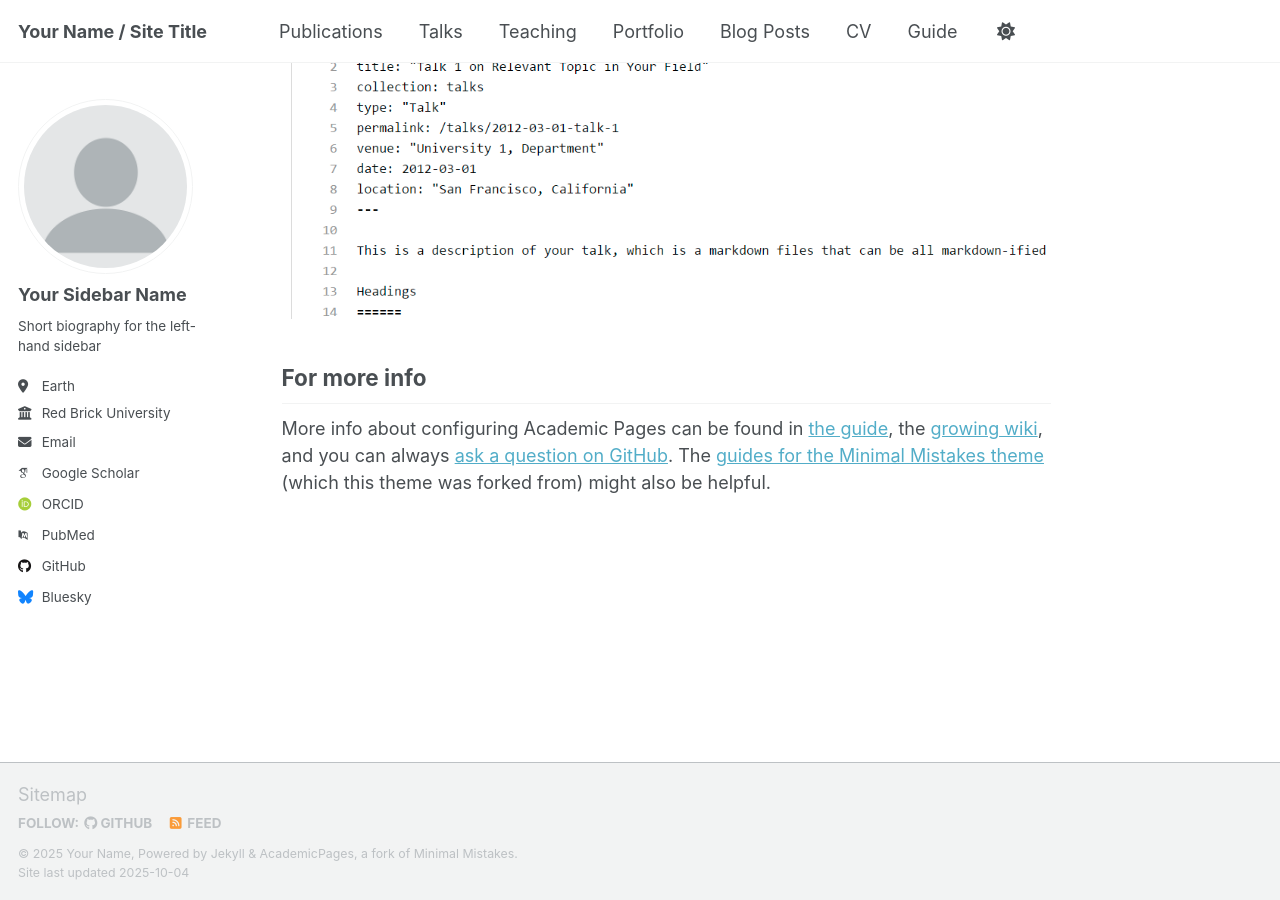
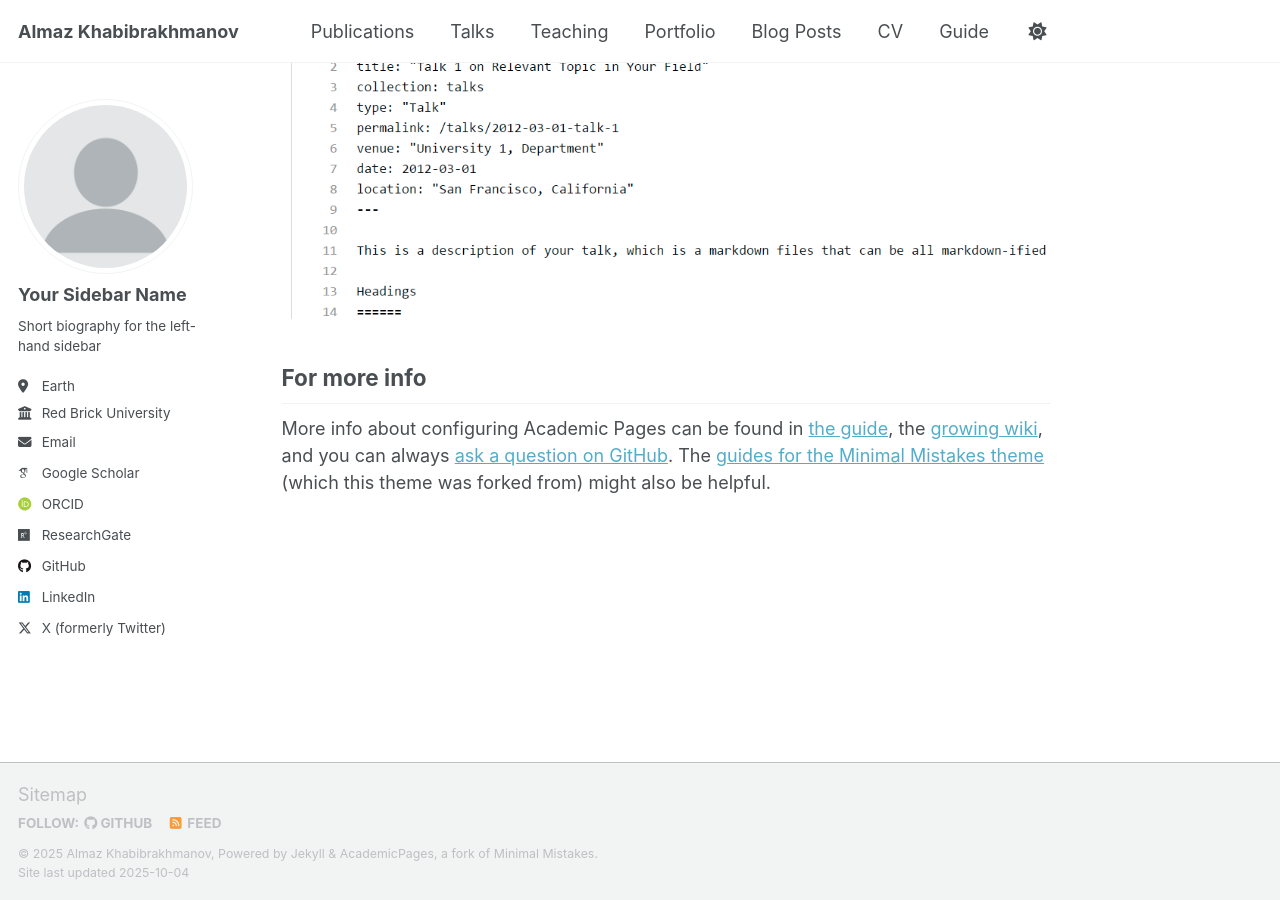
Before and after one commit to almaz-khabibrakhmanov/almaz-khabibrakhmanov.github.io, a Jekyll site: the page built from _pages/about.md, in a window 1280 px wide and 900 px high, scrolled down 2880 px. Built offline with Jekyll 4.4.1, drawn with Linux system fonts in a browser that asks for light colours; some web fonts are replaced; a script that is not in the unit is left out.

Commit message:
Update _config.yml

```diff
--- a/_config.yml
+++ b/_config.yml
@@ -9,14 +9,14 @@
 # Basic Site Settings
 locale                   : "en-US"
 site_theme               : "default" # Currently available options are "default", "air"
-title                    : "Your Name / Site Title"
+title                    : "Almaz Khabibrakhmanov"
 title_separator          : "-"
-name                     : &name "Your Name"
-description              : &description "Your Name's academic portfolio"   # Update this with a general description of your site, this is the default if not overridden by a page
-url                      : https://academicpages.github.io # The base hostname & protocol for your site e.g. "https://[your GitHub username].github.io",
+name                     : &name "Almaz Khabibrakhmanov"
+description              : &description "Postdoctoral Researcher, University of Luxembourg | Bridging Quantum Mechanics with (Bio)Molecular Simulations"   # Update this with a general description of your site, this is the default if not overridden by a page
+url                      : https://almaz-khabibrakhmanov.github.io # The base hostname & protocol for your site e.g. "https://[your GitHub username].github.io",
                                                            # or if you already have some other page hosted on Github then use "https://[your GitHub username].github.io/[Your Repo Name]"
 baseurl                  : "" # the subpath of your site, e.g. "/blog"
-repository               : "academicpages/academicpages.github.io"
+repository               : "almaz-khabibrakhmanov/almaz-khabibrakhmanov.github.io"
 
 # Site Author - The following control what appear as part of the author content on the side bar.
 #               If a field is blank the icon and link will not appear, otherwise it will be shown.
@@ -30,18 +30,18 @@ author:
   location         : "Earth"
   employer         : "Red Brick University"
   uri              : # URL
-  email            : "none@example.org"
+  email            : "aikhabibrakhmanov [at] gmail [dot] com"
 
   # Academic websites
   academia         : # URL
   arxiv            : # URL - Update with the correct link to your profile
-  googlescholar    : "https://scholar.google.com/citations?user=PS_CX0AAAAAJ"
+  googlescholar    : "https://scholar.google.com/citations?user=ApFXAn0AAAAJ"
   inspire-hep      : # URL
   impactstory      : # URL
-  orcid            : "http://orcid.org/yourorcidurl"
+  orcid            : "https://orcid.org/0000-0003-3148-8064"
   semantic         : # URL
-  pubmed           : "https://www.ncbi.nlm.nih.gov/pubmed/?term=john+snow"
-  researchgate     : # URL
+  pubmed           : # "https://www.ncbi.nlm.nih.gov/pubmed/?term=john+snow"
+  researchgate     : "https://www.researchgate.net/profile/Almaz-Khabibrakhmanov"
   scopus           : # URL
 
   # Repositories and software development
@@ -54,7 +54,7 @@ author:
 
   # Social media
   artstation       : # Username
-  bluesky          : "bsky.app" # Replace this with you Bluesky username
+  bluesky          : # "bsky.app" # Replace this with you Bluesky username
   facebook         : # Username
   flickr           : # Username
   foursquare       : # Username
@@ -63,7 +63,7 @@ author:
   keybase          : # Username
   instagram        : # Username
   lastfm           : # Username
-  linkedin         : # Username
+  linkedin         : "almaz-khabibrakhmanov"
   mastodon         : # URL
   medium           : # URL
   pinterest        : # Username
@@ -71,7 +71,7 @@ author:
   steam            : # Username
   telegram         : # URL
   tumblr           : # Username
-  twitter          : # Username for X / Twitter
+  twitter          : "AlmazKhabi97"
   vine             : # Username
   weibo            : # Username
   wikipedia        : # Username
```
